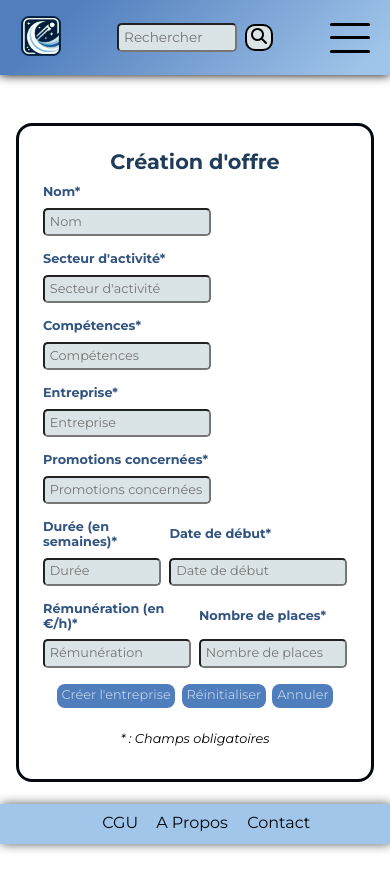
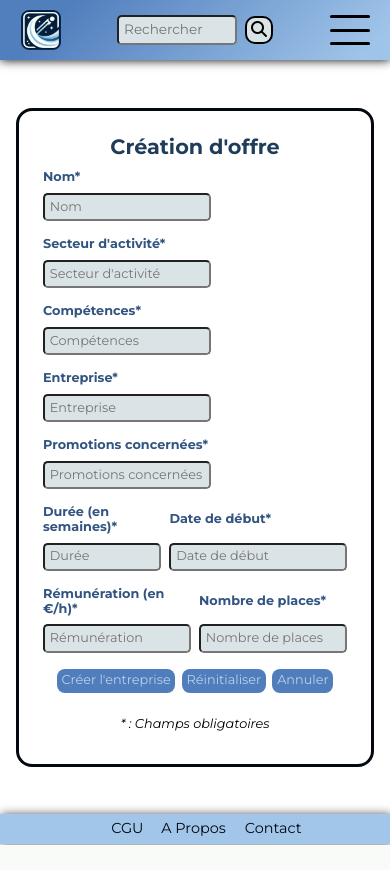
Before and after one commit to aschnepp/Projet-WEB-BETA, a PHP site: template pages/emploi.html in a window 390 px wide. After the commit the page ends 845 px from the top, so only its background shows below. Run offline with PHP 8.4, Linux system fonts and the light colour scheme; the template is opened without the code that fills it, so the values that code supplies are empty.

Commit message:
Modifications sur header et footer

```diff
--- a/assets/styles/footer.css
+++ b/assets/styles/footer.css
@@ -17,7 +17,7 @@ footer {
     gap: 1rem;
     bottom: 0;
     width: 100%;
-    height: 40px;
+    height: 30px;
     background: var(--blue);
     z-index: 1000;
     box-shadow: 1px 0px 10px 0px rgba(0, 0, 0, 0.65);
@@ -26,6 +26,7 @@ footer {
 footer>#liens-footer {
     display: flex;
     align-items: center;
+    font-size: 0.9rem;
     gap: 1rem;
     padding: 0rem 0rem 0rem 1.5rem;
 }
--- a/assets/styles/header.css
+++ b/assets/styles/header.css
@@ -3,10 +3,8 @@ header {
     grid-template-columns: repeat(3, minmax(0, 1fr));
     gap: 1rem;
     position: sticky;
-    top: 0;
-    justify-content: space-between;
+    top: 0px;
     align-items: center;
-    padding: 0.1rem 0rem;
 
     background: hsla(215, 45%, 53%, 1);
 
@@ -39,11 +37,12 @@ header img {
 
 header #image-accueil {
     cursor: pointer;
-    margin: 0.5rem 1rem;
+    margin: 0rem 1rem;
 }
 
 header>#header-gauche {
     justify-self: left;
+    align-self: center;
     display: flex;
     align-items: center;
     gap: 0.5rem;
@@ -51,6 +50,7 @@ header>#header-gauche {
 
 header>#header-milieu {
     justify-self: center;
+    align-self: center;
     display: flex;
     justify-content: center;
     align-items: center;
@@ -81,6 +81,7 @@ header a[class*="fa"] {
 
 header>#header-droite {
     justify-self: right;
+    align-self: center;
     display: flex;
     align-items: center;
     gap: 0.5rem;
@@ -163,6 +164,30 @@ header #header-droite a[class*="fa"]:hover {
     header #header-milieu i {
         width: 27.51px;
         height: 27.51px;
+    }
+
+
+    html body header {
+        height: 60px;
+        justify-content: space-between;
+        align-items: center;
+    }
+
+    html body header #header-gauche a {
+        display: flex;
+        justify-content: center;
+        align-items: center;
+        margin: 0rem 1rem;
+    }
+
+    html body main #menu-burger-flou {
+        top: 60px;
+        height: calc(100vh - 60px - 30px);
+    }
+
+    html body main #menu-burger-main {
+        top: 60px;
+        height: calc(100vh - 60px - 30px);
     }
 }
 
@@ -281,7 +306,7 @@ main #menu-burger-flou {
     top: 75px;
     background-color: rgba(0, 0, 0, 0);
     width: 100%;
-    height: calc(100vh - 75px - 40px);
+    height: calc(100vh - 75px - 30px);
     z-index: 1000;
 }
 
@@ -299,7 +324,7 @@ main #menu-burger-main {
     right: calc(-40vw);
     width: 40vw;
     overflow-y: hidden;
-    height: calc(100vh - 75px - 40px);
+    height: calc(100vh - 75px - 30px);
     transition: right 0.5s ease-in-out;
     background: var(--blue-white);
 }
```
